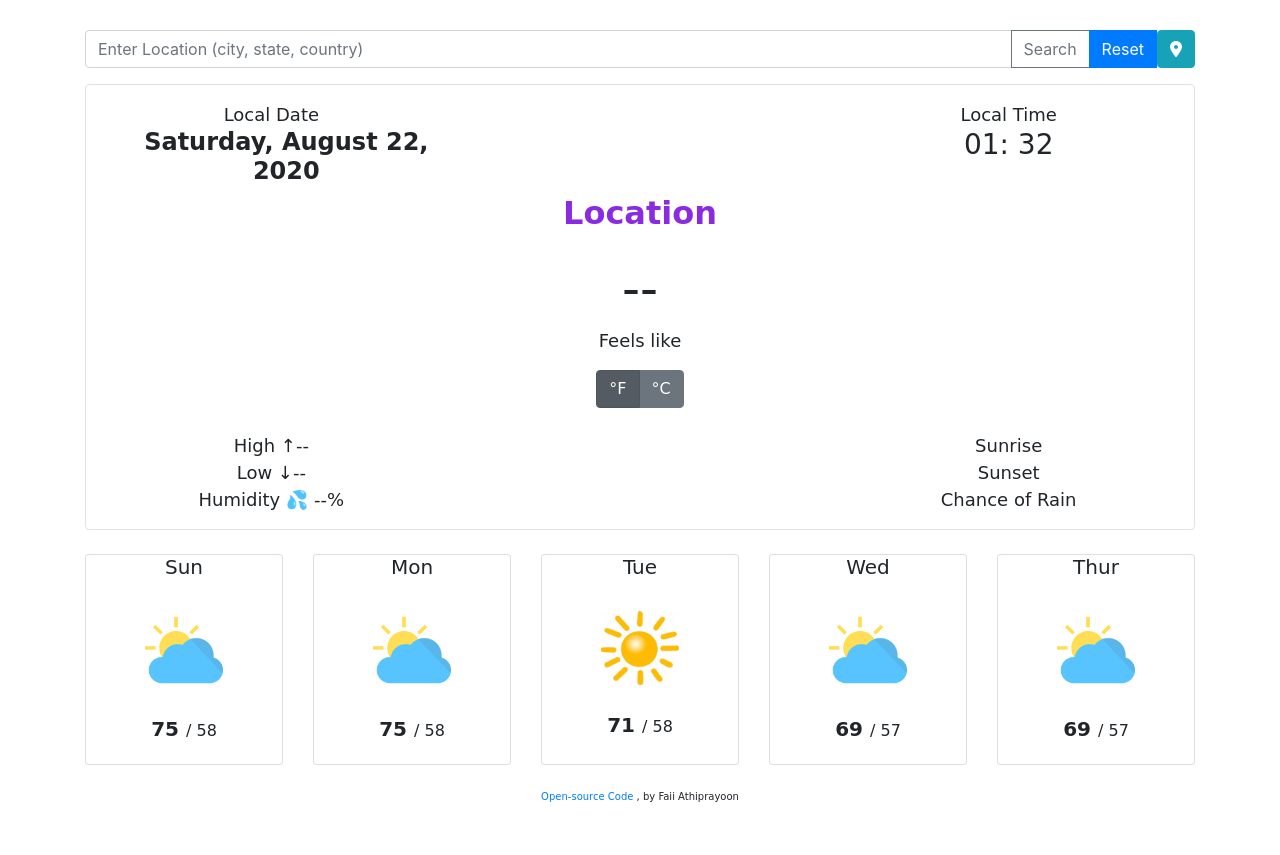
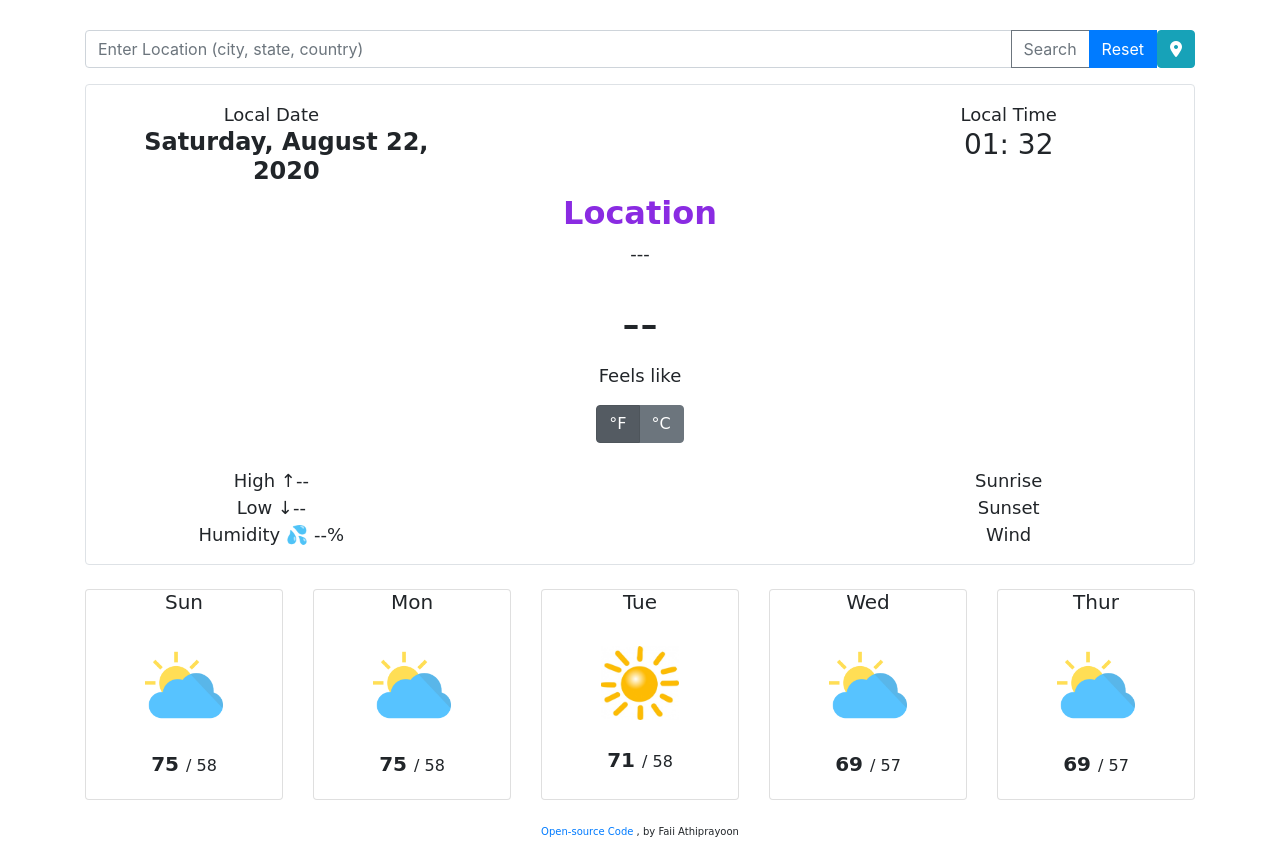
Before and after one commit to FaiiFaii09/My-First-Weather-App, a plain HTML site: page index.html in a window 1280 px wide. Before the commit the page ends 820 px from the top, so only its background shows below. Drawn offline with nearby package versions, Linux system fonts and the light colour scheme; a web font is replaced by a local one.

Commit message:
Updated index.html

```diff
--- a/index.html
+++ b/index.html
@@ -53,6 +53,12 @@
                     <h2>
                         Location
                     </h2>
+                    <div class="description">
+                    ---
+                    </div>
+                    <div class="image">
+
+                    </div>
                     <div class="temperature">
                         <span class="temperature-value">
                             --
@@ -97,7 +103,7 @@
                     </span>
                     <br />
                     <span>
-                        Chance of Rain
+                        Wind
                     </span>
                 </div>
             </div>
```
